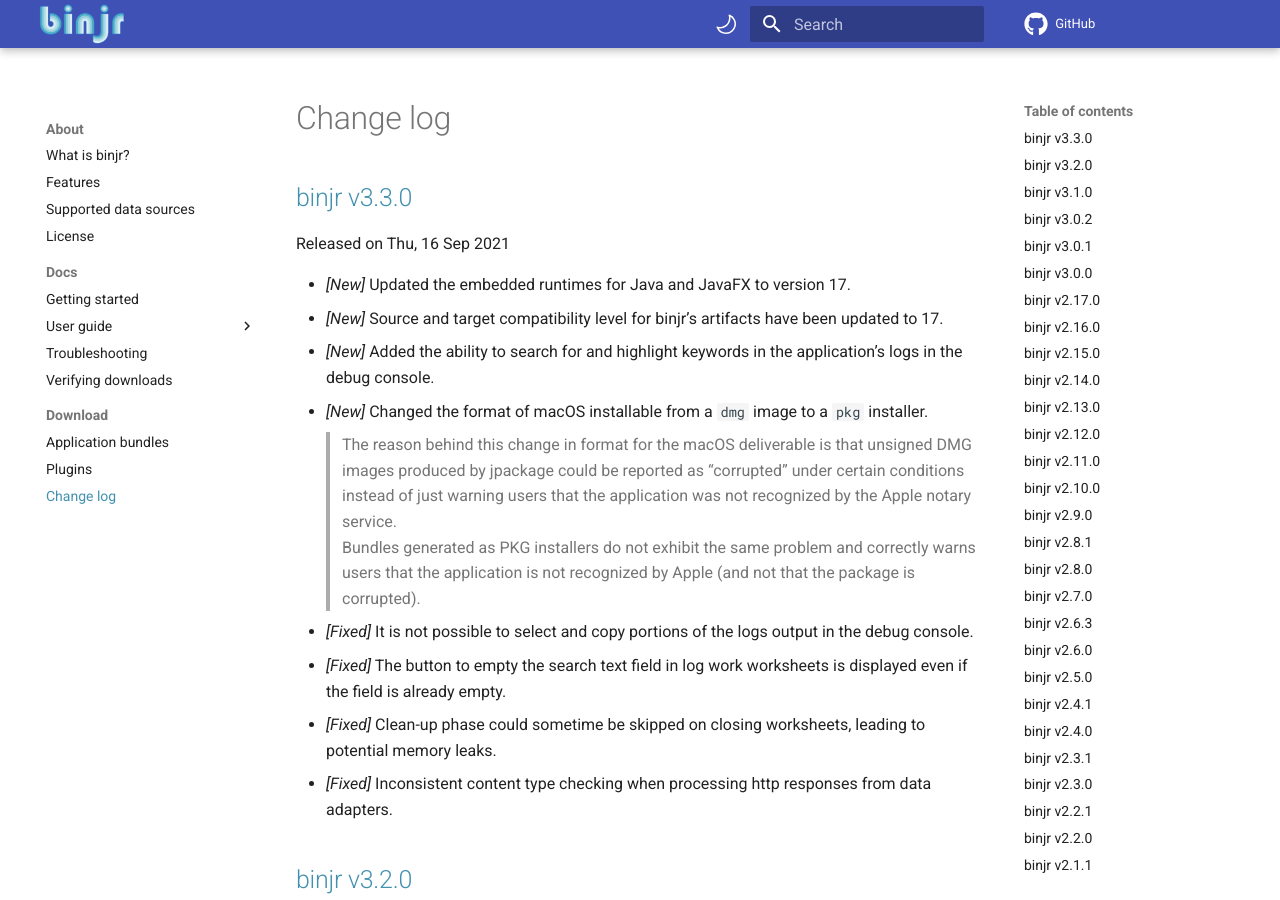
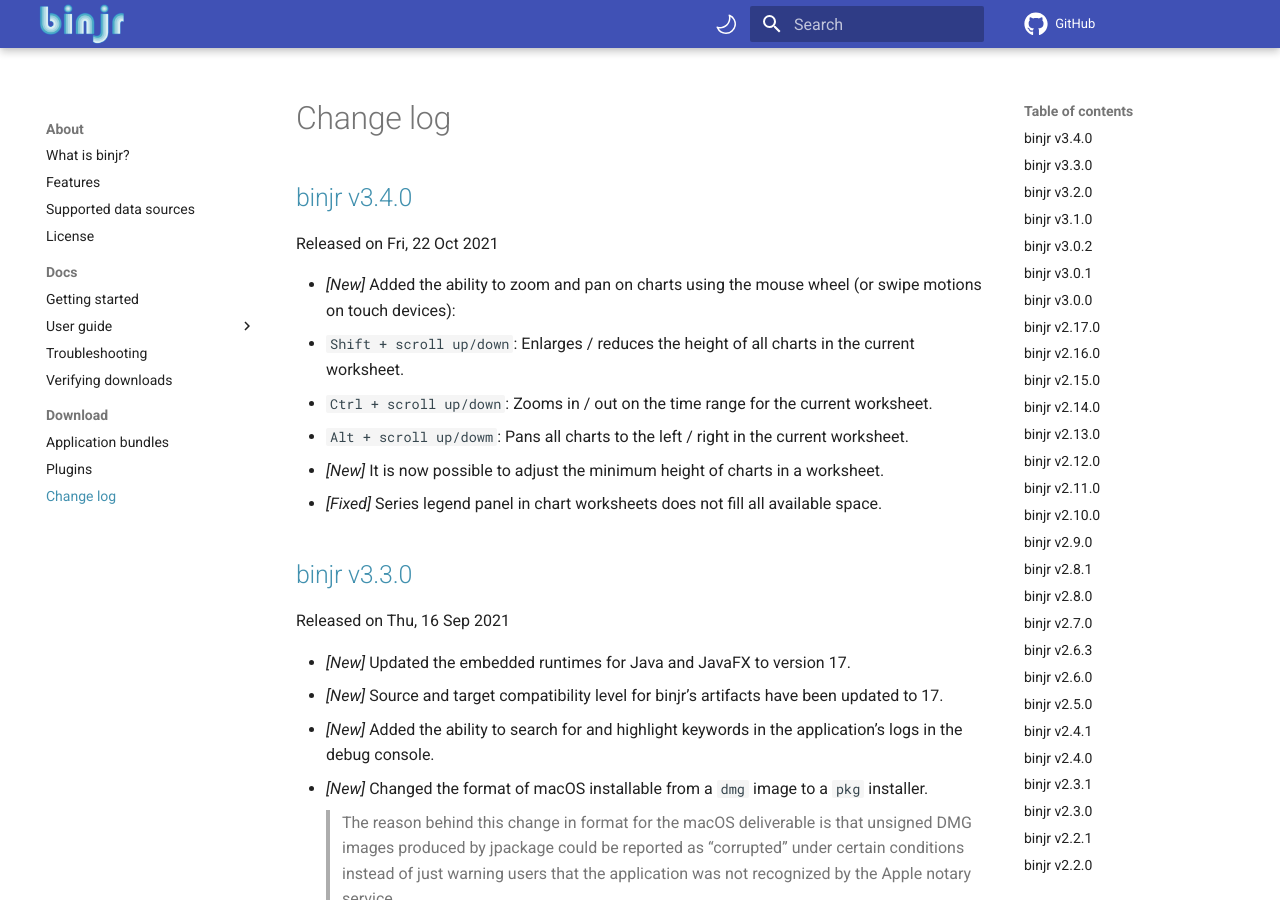
Before and after one commit to binjr/binjr.github.io, an MkDocs documentation site: the page built from docs/download/CHANGELOG.md, in a window 1280 px wide and 900 px high. Built offline with MkDocs 1.6.1 and Material for MkDocs 9.7.7, drawn with Linux system fonts in a browser that asks for light colours; comment, search, counter and statistics services are not loaded.

Commit message:
Release  v3.4.0

```diff
--- a/docs/download/CHANGELOG.md
+++ b/docs/download/CHANGELOG.md
@@ -1,4 +1,14 @@
 # Change log
+
+## [binjr v3.4.0](https://github.com/binjr/binjr/releases/tag/v3.4.0)
+Released on Fri, 22 Oct 2021
+
+* _[New]_ Added the ability to zoom and pan on charts using the mouse wheel (or swipe motions on touch devices):
+  * `Shift + scroll up/down`: Enlarges / reduces the height of all charts in the current worksheet.
+  * `Ctrl + scroll up/down`: Zooms in / out on the time range for the current worksheet.
+  * `Alt + scroll up/dowm`: Pans all charts to the left / right in the current worksheet.
+* _[New]_ It is now possible to adjust the minimum height of charts in a worksheet.
+* _[Fixed]_ Series legend panel in chart worksheets does not fill all available space.
 
 ## [binjr v3.3.0](https://github.com/binjr/binjr/releases/tag/v3.3.0)
 Released on Thu, 16 Sep 2021
@@ -17,6 +27,7 @@
 * _[Fixed]_ The button to empty the search text field in log work worksheets is displayed even if the field is already empty.
 * _[Fixed]_ Clean-up phase could sometime be skipped on closing worksheets, leading to potential memory leaks.
 * _[Fixed]_ Inconsistent content type checking when processing http responses from data adapters.
+
 
 ## [binjr v3.2.0](https://github.com/binjr/binjr/releases/tag/v3.2.0)
 Released on Thu, 12 August 2021
```
Also changed, not shown: docs/download/latest_release.md (+8 -8 lines), 1 other file.
